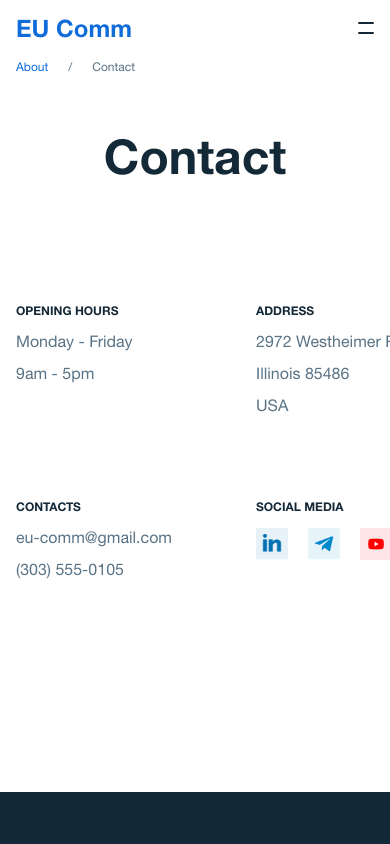
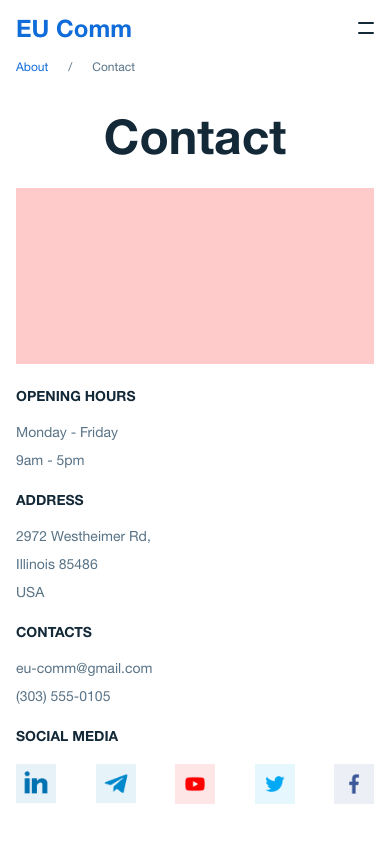
Before and after one commit to arpitgupta1214/eucomm, a Next.js app: page /about/contact in a window 390 px wide. Shown: the top 844 px of the page. Built offline with nearby package versions, Linux system fonts and the light colour scheme; what calendar-dates would draw is missing.

Commit message:
contact page on mobile

```diff
--- a/components/SocialLinks/SocialLinks.jsx
+++ b/components/SocialLinks/SocialLinks.jsx
@@ -10,16 +10,16 @@ const socialIcons = {
   facebook: "FaFacebookF",
 };
 
-const SocialLinks = ({ links, color }) => {
+const SocialLinks = ({ links, color, w, full }) => {
   return (
-    <div className="flex">
+    <div className={`flex ${full ? "w-full justify-between" : ""}`}>
       {links.map((socialLink, idx) => (
         <button
           key={`social-link-${socialLink.name}`}
           className={`${idx !== 0 ? "ml-5" : ""}`}
         >
           {color ? (
-            <div className="w-8 h-8">
+            <div className={`w-${w || 8} h-${w || 8}`}>
               <Image
                 src={socialLink.image}
                 alt=""
--- a/pages/about/contact.jsx
+++ b/pages/about/contact.jsx
@@ -1,24 +1,33 @@
 import Layout from "components/Layouts";
 import SocialLinks from "components/SocialLinks/SocialLinks";
+import { useSelector } from "react-redux";
 
 const Contact = ({ config, ...props }) => {
+  const isMobile = useSelector((state) => state.ui.isMobile);
   return (
-    <div className="w-full mt-16 flex flex-col items-center">
+    <div className="w-full mt-11 md:mt-16 flex flex-col items-center">
       {/* head */}
       <div className="mb-5 text-5xl font-bold">{props.pageHead}</div>
 
-      <div className="mb-28 content-md flex">
+      <div className="mb-10 md:mb-28 content-md flex flex-col md:flex-row-reverse">
+        {/* map */}
+        <div className="mb-6 md:mb-0 h-44 md:h-auto flex-grow bg-red-200 overflow-hidden"></div>
+
         {/* content */}
-        <div className="mr-28 flex-shrink-0 py-24 grid grid-cols-2 gap-y-20">
+        <div className="md:mr-28 flex-shrink-0 md:py-24 grid md:grid-cols-2 gap-y-5 md:gap-y-20 text-sm">
           <div>
-            <div className="mb-3 text-xs font-bold">{props.openHead}</div>
+            <div className="mb-4 md:mb-3 md:text-xs font-bold">
+              {props.openHead}
+            </div>
             <div className="text-skin-light">
               <div className="mb-2">{config.opening.days}</div>
               <div>{config.opening.time}</div>
             </div>
           </div>
           <div>
-            <div className="mb-3 text-xs font-bold">{props.addressHead}</div>
+            <div className="mb-4 md:mb-3 md:text-xs font-bold">
+              {props.addressHead}
+            </div>
             <div className="text-skin-light">
               <div className="mb-2">{config.address.line1},</div>
               <div className="mb-2">{config.address.line2}</div>
@@ -26,18 +35,26 @@ const Contact = ({ config, ...props }) => {
             </div>
           </div>
           <div>
-            <div className="mb-3 text-xs font-bold">{props.contactHead}</div>
+            <div className="mb-4 md:mb-3 md:text-xs font-bold">
+              {props.contactHead}
+            </div>
             <div className="text-skin-light">
               <div className="mb-2">{config.email}</div>
               <div>{config.phone}</div>
             </div>
           </div>
           <div>
-            <div className="mb-3 text-xs font-bold">{props.socialHead}</div>
-            <SocialLinks links={config.socialLinks} color />
+            <div className="mb-4 md:mb-3 w-full md:text-xs font-bold">
+              {props.socialHead}
+            </div>
+            <SocialLinks
+              links={config.socialLinks}
+              color
+              w={isMobile && 10}
+              full={isMobile}
+            />
           </div>
         </div>
-        <div className="flex-grow bg-red-200 overflow-hidden"></div>
       </div>
     </div>
   );
--- a/pages/about/who-we-are.jsx
+++ b/pages/about/who-we-are.jsx
@@ -7,7 +7,7 @@ import { useSelector } from "react-redux";
 const WhoWeAre = (props) => {
   const isMobile = useSelector((state) => state.ui.isMobile);
   return (
-    <div className="w-full mt-16 flex flex-col items-center">
+    <div className="w-full mt-11 md:mt-16 flex flex-col items-center">
       {/* head */}
       <div className="mb-6 content-md text-5xl font-bold md:text-center">
         {props.pageHead}
```
